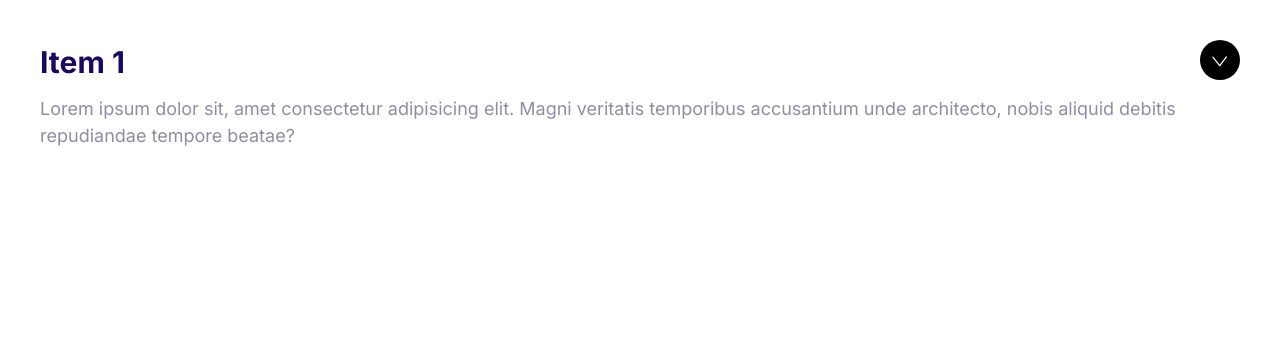
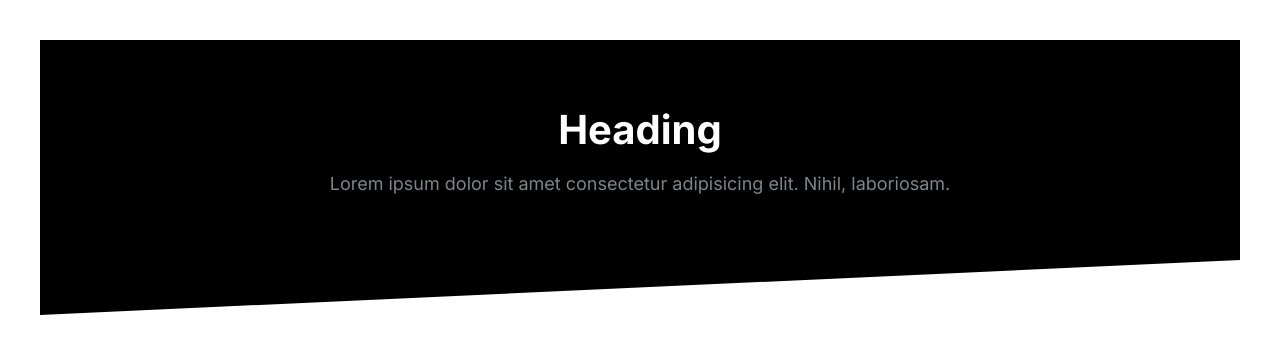
Before and after one commit to Junaid-1993/moshify, a plain HTML site: page index.html in a window 1280 px wide. Drawn offline with Linux system fonts and the light colour scheme.

Commit message:
Build the blocks component.

```diff
--- a/css/style.css
+++ b/css/style.css
@@ -579,3 +579,42 @@ a {
    viewport. We are allowing it to stretch vertically. But it will not stretch more than its content. */
   opacity: 1;
 }
+
+/* Blocks */
+
+.block {
+  --padding-vertical: 6rem;
+  padding: var(--padding-vertical) 2rem;
+}
+
+.block__header {
+  text-align: center;
+}
+
+.block__heading {
+  margin-top: 0;
+}
+
+.block--dark {
+  background: #000;
+  color: #7b858b;
+}
+
+.block--dark .block__heading {
+  color: #fff;
+}
+
+.block--skewed-right {
+  padding-bottom: calc(var(--padding-vertical) + 4rem);
+  clip-path: polygon(0% 0%, 100% 0%, 100% 100%, 0% 80%);
+}
+
+.block--skewed-left {
+  padding-bottom: calc(var(--padding-vertical) + 4rem);
+  clip-path: polygon(0% 0%, 100% 0%, 100% 80%, 0% 100%);
+}
+
+.container {
+  max-width: 1140px;
+  margin: 0 auto;
+}
--- a/index.html
+++ b/index.html
@@ -11,18 +11,12 @@
     <link rel="stylesheet" href="css/style.css" />
   </head>
   <body>
-    <div class="collapsible collapsible--expanded">
-      <header class="collapsible__header">
-        <h2 class="collapsible__heading">Item 1</h2>
-        <svg class="icon icon--white collapsible__chevron">
-          <use xlink:href="images/sprite.svg#chevron"></use>
-        </svg>
+    <section class="block block--dark block--skewed-left">
+      <header class="block__header">
+        <h2 class="block__heading">Heading</h2>
+        <p>Lorem ipsum dolor sit amet consectetur adipisicing elit. Nihil, laboriosam.</p>
       </header>
-      <div class="collapsible__content">
-        Lorem ipsum dolor sit, amet consectetur adipisicing elit. Magni veritatis temporibus accusantium unde architecto, nobis aliquid
-        debitis repudiandae tempore beatae?
-      </div>
-    </div>
+    </section>
     <script src="js/main.js"></script>
   </body>
 </html>
```
Also changed, not shown: components/blocks.html (added, +6 -0 lines).
